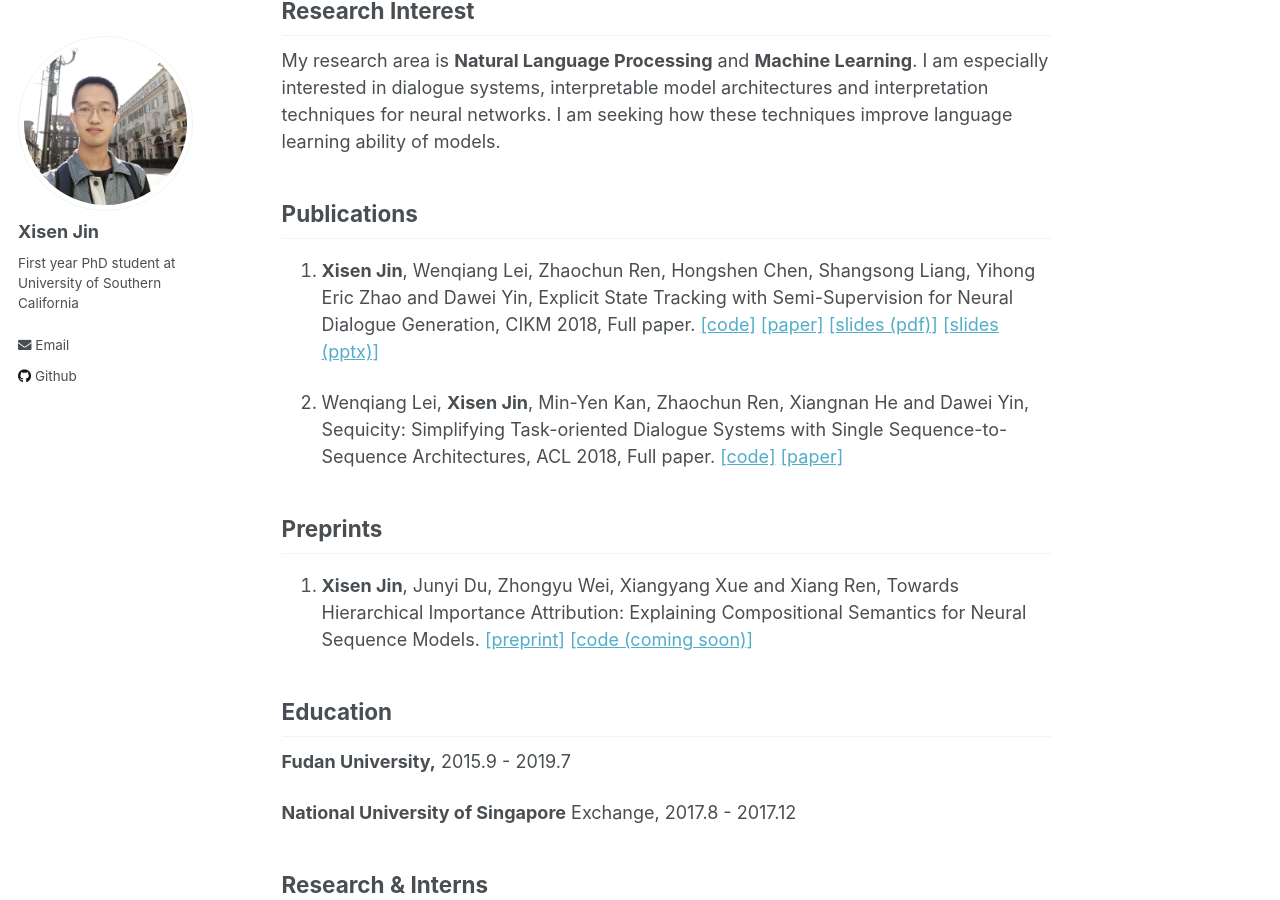
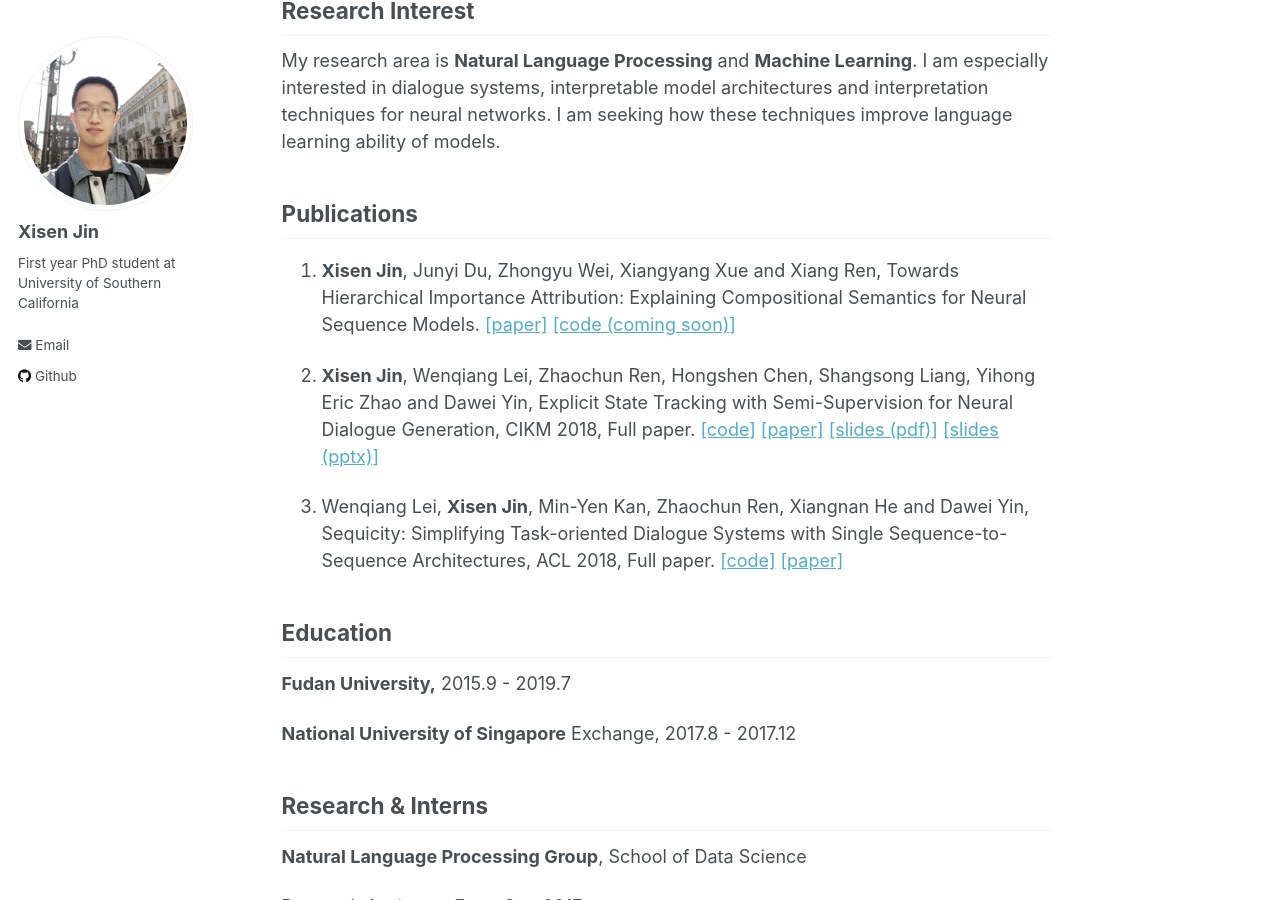
Before and after one commit to AuCson/aucson.github.io, a Jekyll site: the page built from _pages/about.md, in a window 1280 px wide and 900 px high, scrolled down 367 px. Built offline with Jekyll 4.4.1, drawn with Linux system fonts in a browser that asks for light colours.

Commit message:
updated iclr paper

```diff
--- a/_pages/about.md
+++ b/_pages/about.md
@@ -18,13 +18,12 @@ My research area is **Natural Language Processing** and **Machine Learning**. I
 
 ## Publications
 
-1. **Xisen Jin**, Wenqiang Lei, Zhaochun Ren, Hongshen Chen, Shangsong Liang, Yihong Eric Zhao and Dawei Yin, Explicit State Tracking with Semi-Supervision for Neural Dialogue Generation, CIKM 2018, Full paper. [[code]](https://github.com/AuCson/SEDST) [[paper]](https://arxiv.org/pdf/1808.10596.pdf) [[slides (pdf)]](http://aucson.github.io/files/explicit_state_tracking_slides.pdf) [[slides (pptx)]](http://aucson.github.io/files/explicit_state_tracking_slides.pptx)
+1. **Xisen Jin**, Junyi Du, Zhongyu Wei, Xiangyang Xue and Xiang Ren, Towards Hierarchical Importance Attribution: Explaining Compositional Semantics for Neural Sequence Models. [[paper]](https://openreview.net/forum?id=BkxRRkSKwr) [[code (coming soon)]]()
 
-2. Wenqiang Lei, **Xisen Jin**, Min-Yen Kan, Zhaochun Ren, Xiangnan He and Dawei Yin, Sequicity: Simplifying Task-oriented Dialogue Systems with Single Sequence-to-Sequence Architectures, ACL 2018, Full paper. [[code]](https://github.com/WING-NUS/sequicity) [[paper]](http://www.aclweb.org/anthology/P18-1133)
+2. **Xisen Jin**, Wenqiang Lei, Zhaochun Ren, Hongshen Chen, Shangsong Liang, Yihong Eric Zhao and Dawei Yin, Explicit State Tracking with Semi-Supervision for Neural Dialogue Generation, CIKM 2018, Full paper. [[code]](https://github.com/AuCson/SEDST) [[paper]](https://arxiv.org/pdf/1808.10596.pdf) [[slides (pdf)]](http://aucson.github.io/files/explicit_state_tracking_slides.pdf) [[slides (pptx)]](http://aucson.github.io/files/explicit_state_tracking_slides.pptx)
 
-## Preprints
+3. Wenqiang Lei, **Xisen Jin**, Min-Yen Kan, Zhaochun Ren, Xiangnan He and Dawei Yin, Sequicity: Simplifying Task-oriented Dialogue Systems with Single Sequence-to-Sequence Architectures, ACL 2018, Full paper. [[code]](https://github.com/WING-NUS/sequicity) [[paper]](http://www.aclweb.org/anthology/P18-1133)
 
-1. **Xisen Jin**, Junyi Du, Zhongyu Wei, Xiangyang Xue and Xiang Ren, Towards Hierarchical Importance Attribution: Explaining Compositional Semantics for Neural Sequence Models. [[preprint]](https://arxiv.org/abs/1911.06194) [[code (coming soon)]]()
 
 ## Education
 
```
